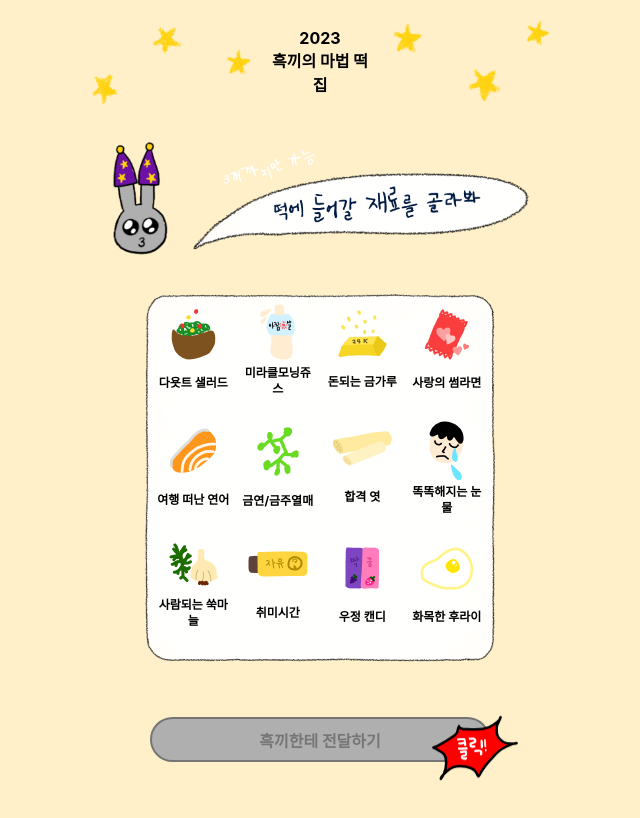
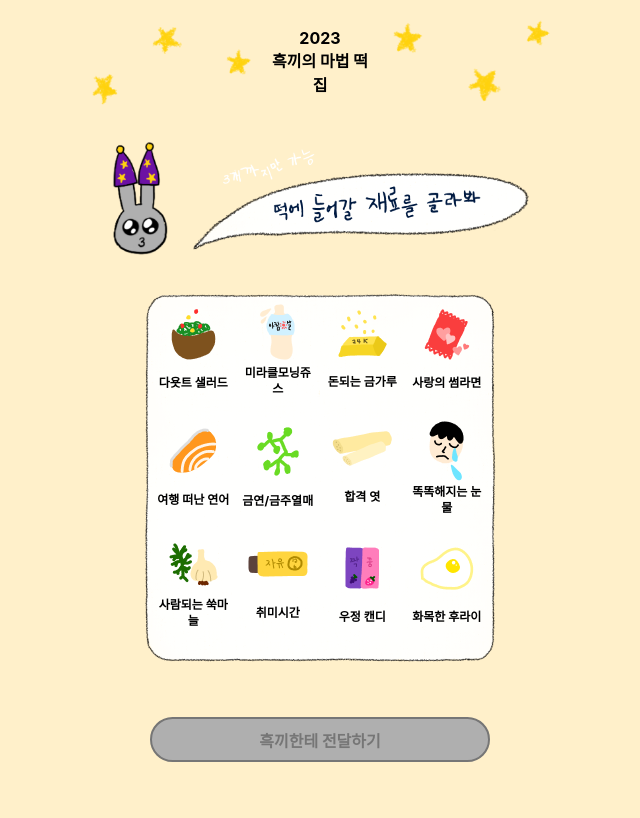
Before and after one commit to roundshoulder/black_rabbit, a React (Create React App) app: page /black_rabbit/create in a window 1280 px wide. Shown: the top 818 px of the page, without its empty margins (320-960 px from the left). Built offline with nearby package versions, Linux system fonts and the light colour scheme; a web font is replaced by a local one.

Commit message:
:lipstick: Update Animation
Update Animation

```diff
--- a/src/components/BottomButton.tsx
+++ b/src/components/BottomButton.tsx
@@ -5,10 +5,12 @@ function BottomButton({
   text,
   onclick,
   enable = true,
+  hasClick = false,
 }: {
   text: string;
   onclick: any;
   enable?: boolean;
+  hasClick?: boolean;
 }) {
   const button = css`
     border: solid 2px ${enable ? '#000000' : '#767676'};
@@ -23,11 +25,32 @@ function BottomButton({
   `;
   const floating = css`
     position: absolute;
-    right: -30px;
+    right: -20px;
     top: 5px;
-    animation: bounce 2s ease infinite;
+    animation: bounce 1.5s ease infinite;
     @keyframes bounce {
-      70% {
+      0% {
+        transform: translateY(0%);
+      }
+      10% {
+        transform: translateY(-20%);
+      }
+      20% {
+        transform: translateY(0%);
+      }
+      25% {
+        transform: translateY(-7%);
+      }
+      27% {
+        transform: translateY(0%);
+      }
+      29% {
+        transform: translateY(-3%);
+      }
+      30% {
+        transform: translateY(0);
+      }
+      /* 70% {
         transform: translateY(0%);
       }
       80% {
@@ -47,12 +70,12 @@ function BottomButton({
       }
       100% {
         transform: translateY(0);
-      }
+      } */
     }
   `;
   return (
     <button onClick={onclick} disabled={!enable} className={button}>
-      <img src={click} alt="click" className={floating} />
+      {hasClick && <img src={click} alt="click" className={floating} />}
       {text}
     </button>
   );
--- a/src/pages/Home.tsx
+++ b/src/pages/Home.tsx
@@ -24,6 +24,7 @@ function Home() {
       <BottomButton
         text="새해목표 쓰고 마법떡 받기"
         onclick={() => navigate('/create')}
+        hasClick={true}
       />
       <div className={counterContainer}>
         <div style={{ paddingLeft: '60px', position: 'absolute', top: '0px' }}>
```
Also changed, not shown: src/static/images/click.svg.
